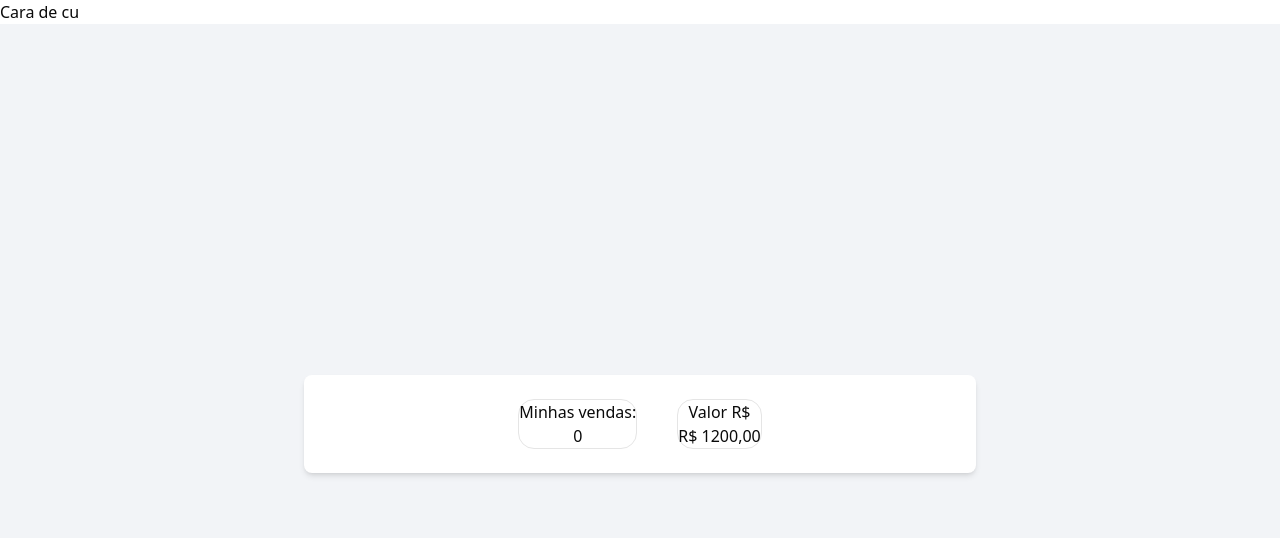
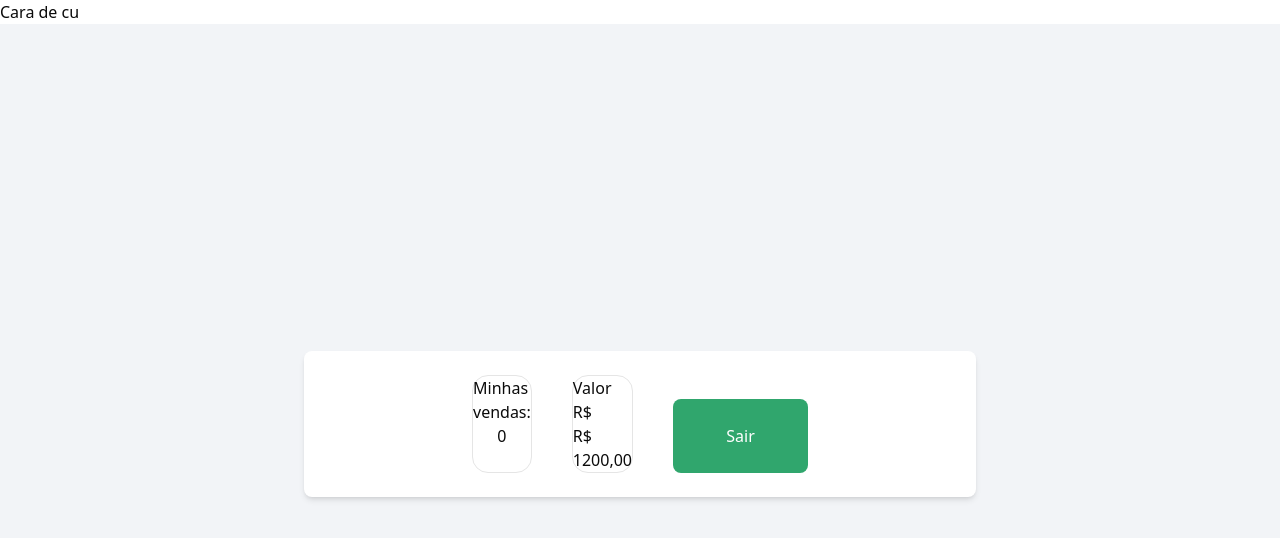
Before and after one commit to Luanhotlinebr/appVendasTon, a React (Vite) app: page / in a window 1280 px wide. Shown: the top 538 px of the page. Built offline with nearby package versions, Linux system fonts and the light colour scheme; no server answers; sample sign-in values are in the browser's storage.

Commit message:
feat:add logout button

```diff
--- a/src/pages/Home/index.tsx
+++ b/src/pages/Home/index.tsx
@@ -1,4 +1,12 @@
+import { useAuth } from "@/contexts/AuthContext";
+import { useNavigate } from "react-router-dom";
 export function Home() {
+  const navigate = useNavigate();
+  const { logout } = useAuth();
+
+  function handleLogout() {
+    logout(navigate);
+  }
   return (
     <div className="flex flex-col items-center justify-center h-screen bg-[#f2f4f7]">
       <div className="w-full max-w-2xl flex flex-col justify-center items-center p-6 rounded-md shadow-md bg-white">
@@ -11,6 +19,12 @@ export function Home() {
             <label>Valor R$</label>
             <label>R$ 1200,00</label>
           </div>
+          <button
+            className="bg-[#30a66d] w-full p-3 rounded-md text-white mt-6 cursor-pointer"
+            onClick={handleLogout}
+          >
+            Sair
+          </button>
         </div>
       </div>
     </div>
```
